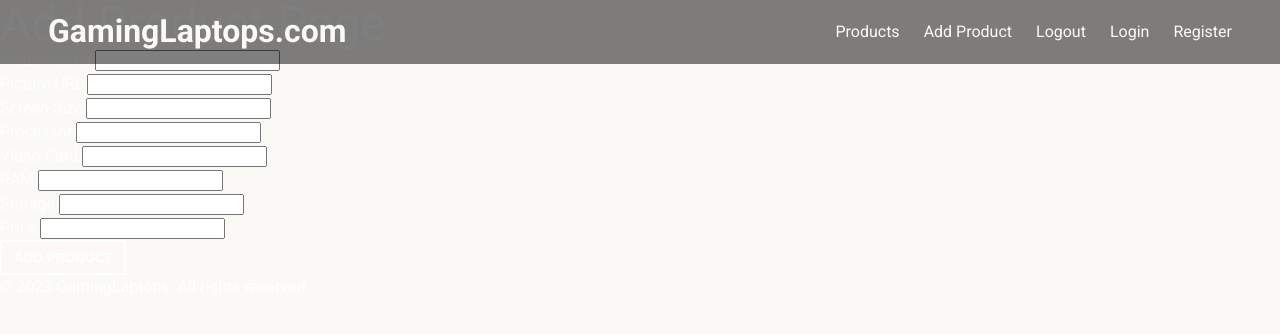
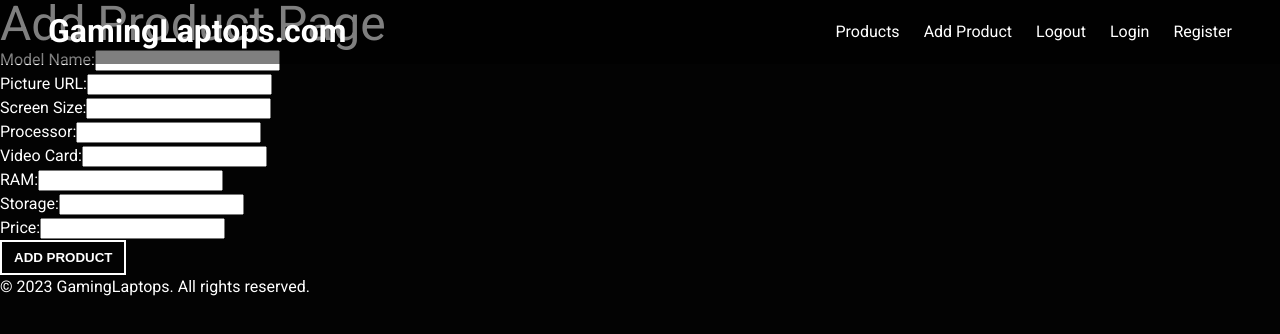
Before and after one commit to vankodev/softuni-reactjs-project, a React (Vite) app in the folder client/: page /products/add in a window 1280 px wide. Shown: the top 334 px of the page. Built offline with nearby package versions, Linux system fonts and the light colour scheme.

Commit message:
Style Featured Products section

```diff
--- a/client/src/components/header/Header.module.css
+++ b/client/src/components/header/Header.module.css
@@ -3,7 +3,6 @@
     width: 100%;
     height: 64px;
     padding: 0 var(--space-6);
-    color: var(--color-secondary);
     background-color: rgba(0, 0, 0, 0.5);
     display: flex;
     justify-content: space-between;
@@ -18,7 +17,7 @@
 }
 
 a {
-    color: var(--color-secondary);
+    color: var(--color-primary);
     text-decoration: none;
     transition: color 0.3s ease;
 }
--- a/client/src/components/home/FeaturedProducts.module.css
+++ b/client/src/components/home/FeaturedProducts.module.css
@@ -1,7 +1,14 @@
 .featuredProducts {
+    padding-top: var(--space-8);
+    padding-bottom: var(--space-8);
+}
+
+.featuredProducts h2 {
+    margin-bottom: var(--space-6);
 }
 
 .featuredProductsList {
     display: flex;
     justify-content: center;
+    gap: var(--space-4);
 }
--- a/client/src/main.css
+++ b/client/src/main.css
@@ -11,8 +11,8 @@
     --space-7: 4rem; /* 64px */
     --space-8: 6rem; /* 96px */
 
-    --color-primary: #1a1a2e;
-    --color-secondary: #faf9f6;
+    --color-primary: white;
+    --color-secondary: #030303;
     --color-accent: #a4161a;
     --color-gray-light: #d3d3d3;
     --color-gray-dark: #708090;
@@ -56,7 +56,7 @@
 .container {
     max-width: 1200px;
     margin: 0 auto;
-    padding: var(--space-4);
+    padding: 0 var(--space-4);
 }
 
 @media (max-width: 768px) {
@@ -70,7 +70,7 @@
     font-family: var(--font-primary);
     font-size: var(--font-size-20);
     font-weight: var(--font-weight-400);
-    color: white;
+    color: var(--color-primary);
     background-color: var(--color-secondary);
     margin: 0;
     line-height: 1.5;
@@ -102,8 +102,8 @@
     font-weight: var(--font-weight-700);
     text-transform: uppercase;
     padding: var(--space-1) var(--space-2);
-    border: 2px solid white;
-    color: white;
+    border: 2px solid var(--color-primary);
+    color: var(--color-primary);
     background-color: transparent;
 }
 
```
